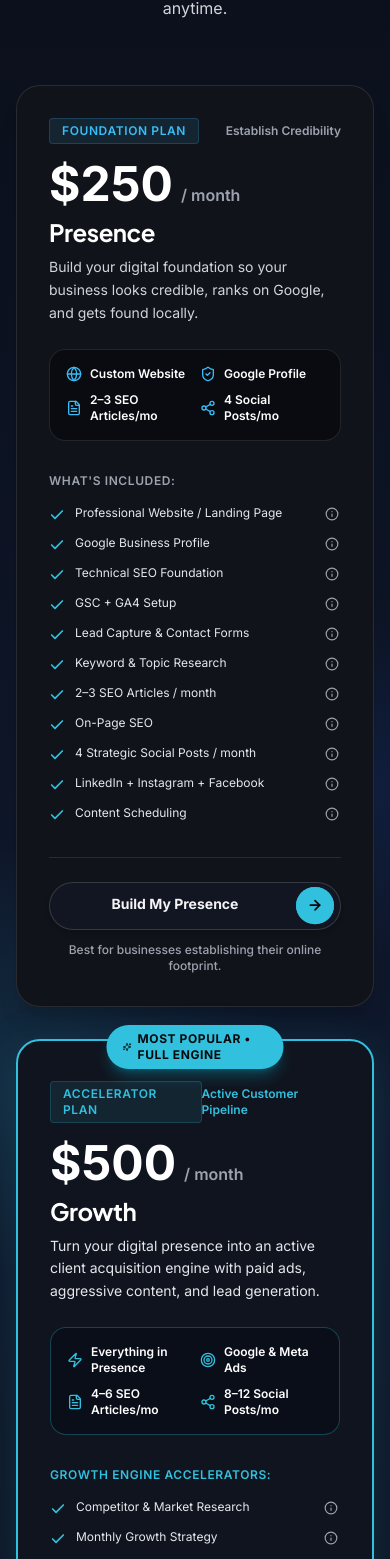
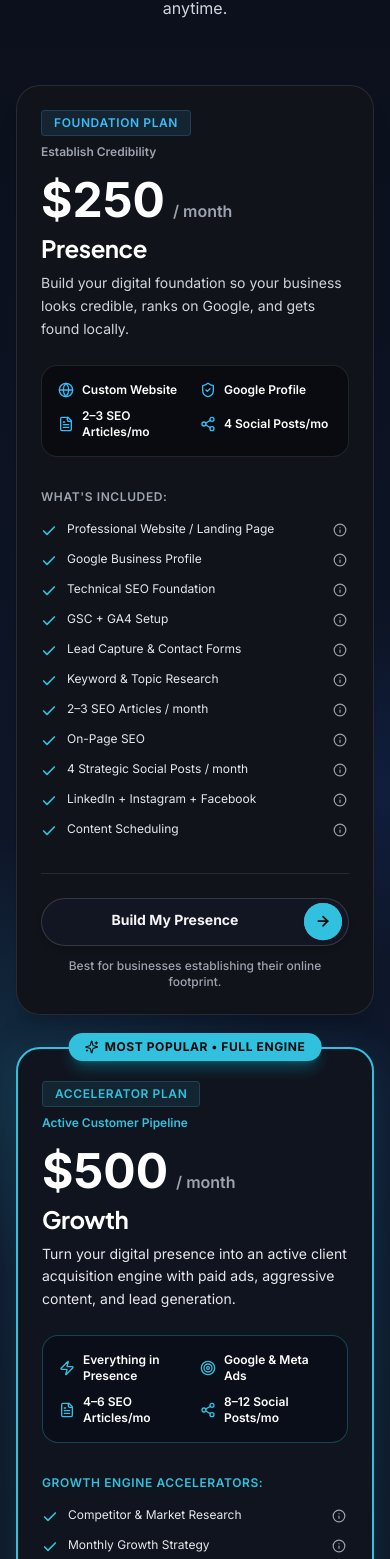
Before and after one commit to Rahullohar703/mivizhub-online, a React (Vite) app: page /growth in a window 390 px wide. Shown: the part 7433-8992 px from the top of the page. Built offline with nearby package versions, Linux system fonts and the light colour scheme.

Commit message:
fix: make plan header badges and subtitles responsive on mobile view

```diff
--- a/src/components/growth/GrowthPricing.jsx
+++ b/src/components/growth/GrowthPricing.jsx
@@ -109,14 +109,14 @@ export default function GrowthPricing({ onOpenBooking }) {
         <div className="grid grid-cols-1 lg:grid-cols-2 gap-8 max-w-6xl mx-auto mb-16">
 
           {/* PLAN 1: $250/mo Presence */}
-          <div className="bg-[#11131a] border border-white/10 rounded-3xl p-8 sm:p-10 flex flex-col justify-between shadow-xl hover:border-white/20 transition-all relative">
+          <div className="bg-[#11131a] border border-white/10 rounded-3xl p-6 sm:p-10 flex flex-col justify-between shadow-xl hover:border-white/20 transition-all relative">
             <div>
               {/* Header Info */}
-              <div className="flex items-center justify-between mb-4">
-                <span className="text-xs font-semibold uppercase tracking-wider text-[#38bdf8] bg-[#38bdf8]/10 px-3 py-1 rounded border border-[#38bdf8]/20">
+              <div className="flex flex-col sm:flex-row sm:items-center justify-between items-start gap-2 sm:gap-4 mb-4">
+                <span className="inline-flex items-center text-xs font-semibold uppercase tracking-wider text-[#38bdf8] bg-[#38bdf8]/10 px-3 py-1 rounded border border-[#38bdf8]/20 whitespace-nowrap">
                   Foundation Plan
                 </span>
-                <span className="text-xs font-semibold text-gray-400">
+                <span className="text-xs font-semibold text-gray-400 whitespace-nowrap">
                   Establish Credibility
                 </span>
               </div>
@@ -193,11 +193,11 @@ export default function GrowthPricing({ onOpenBooking }) {
           </div>
 
           {/* PLAN 2: $500/mo Growth (MOST POPULAR) */}
-          <div className="relative bg-[#10141e] border-2 border-[#31c0de] rounded-3xl p-8 sm:p-10 flex flex-col justify-between shadow-[0_12px_50px_rgba(49,192,222,0.18)] transition-all">
+          <div className="relative bg-[#10141e] border-2 border-[#31c0de] rounded-3xl p-6 sm:p-10 pt-7 sm:pt-10 flex flex-col justify-between shadow-[0_12px_50px_rgba(49,192,222,0.18)] transition-all">
 
             {/* Popular Ribbon */}
             <div className="absolute -top-4 left-1/2 -translate-x-1/2 z-20">
-              <span className="inline-flex items-center gap-1.5 px-4 py-1.5 rounded-full bg-[#31c0de] text-[#09090b] text-xs font-bold tracking-wider uppercase shadow-lg shadow-cyan-500/30">
+              <span className="inline-flex items-center gap-1.5 px-4 py-1.5 rounded-full bg-[#31c0de] text-[#09090b] text-xs font-bold tracking-wider uppercase shadow-lg shadow-cyan-500/30 whitespace-nowrap">
                 <Sparkles className="w-3.5 h-3.5" />
                 <span>MOST POPULAR • FULL ENGINE</span>
               </span>
@@ -205,11 +205,11 @@ export default function GrowthPricing({ onOpenBooking }) {
 
             <div>
               {/* Header Info */}
-              <div className="flex items-center justify-between mb-4 mt-2">
-                <span className="text-xs font-semibold uppercase tracking-wider text-[#31c0de] bg-[#31c0de]/10 px-3 py-1 rounded border border-[#31c0de]/20">
+              <div className="flex flex-col sm:flex-row sm:items-center justify-between items-start gap-2 sm:gap-4 mb-4 mt-1 sm:mt-0">
+                <span className="inline-flex items-center text-xs font-semibold uppercase tracking-wider text-[#31c0de] bg-[#31c0de]/10 px-3 py-1 rounded border border-[#31c0de]/20 whitespace-nowrap">
                   Accelerator Plan
                 </span>
-                <span className="text-xs font-semibold text-[#31c0de]">
+                <span className="text-xs font-semibold text-[#31c0de] whitespace-nowrap">
                   Active Customer Pipeline
                 </span>
               </div>
```
